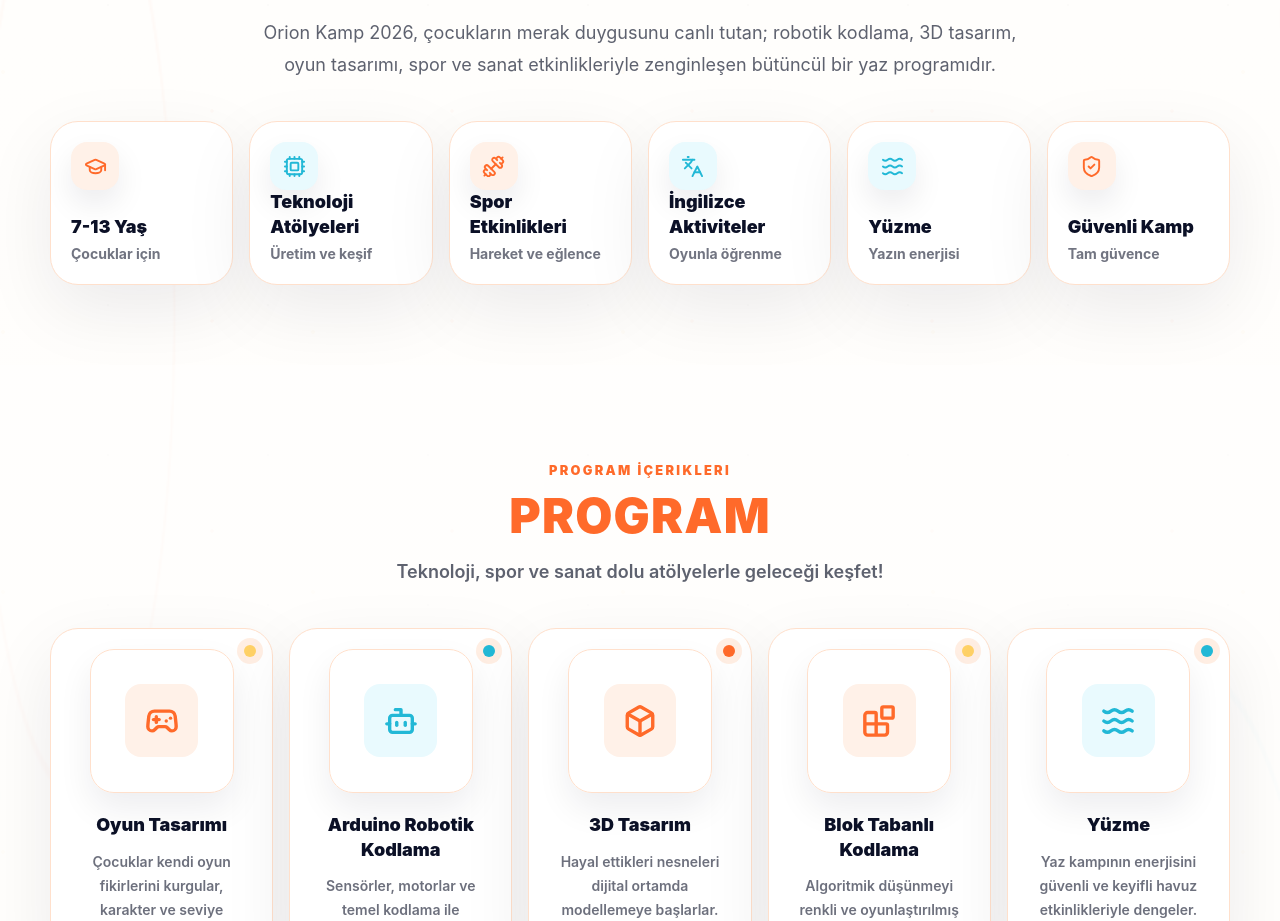
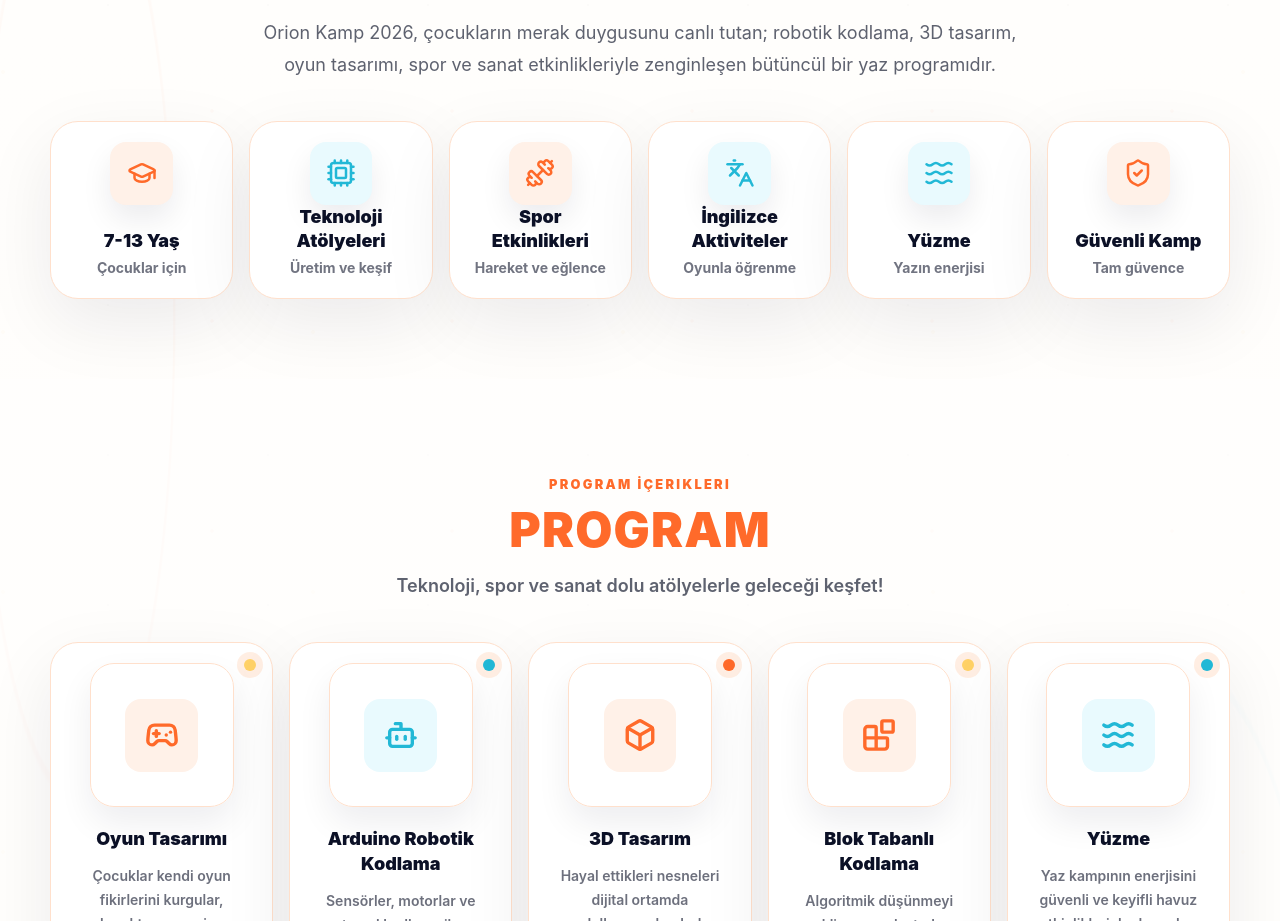
Before and after one commit to donguoriontanitim/oriontanitim, a React (Vite) app: page / in a window 1280 px wide. Shown: the part 1154-2075 px from the top of the page. Built offline with nearby package versions, Linux system fonts and the light colour scheme; no server answers.

Commit message:
Center and enlarge summary card icons

```diff
--- a/src/components/CampSummary.jsx
+++ b/src/components/CampSummary.jsx
@@ -65,16 +65,16 @@ function CampSummary({ content, stats = [] }) {
             return (
               <article
                 key={card.title}
-                className="soft-card-strong group flex min-h-36 flex-col justify-between p-4 transition hover:-translate-y-1 hover:scale-[1.015] sm:min-h-40 sm:p-5"
+                className="soft-card-strong group flex min-h-36 flex-col items-center justify-between p-4 text-center transition hover:-translate-y-1 hover:scale-[1.015] sm:min-h-40 sm:p-5"
               >
                 <span
-                  className={`grid size-12 place-items-center rounded-2xl shadow-[0_14px_30px_rgba(11,16,38,0.08)] ${
+                  className={`grid size-[3.9rem] place-items-center rounded-2xl shadow-[0_14px_30px_rgba(11,16,38,0.08)] ${
                     isBlue
                       ? 'bg-[#E9FAFE] text-[#22B8D6]'
                       : 'bg-[#FFF1E8] text-[#FF6A2A]'
                   }`}
                 >
-                  <Icon size={23} aria-hidden="true" />
+                  <Icon size={30} aria-hidden="true" />
                 </span>
                 <span>
                   <span className="block text-base font-black leading-snug text-[#0B1026] sm:text-lg">
```
